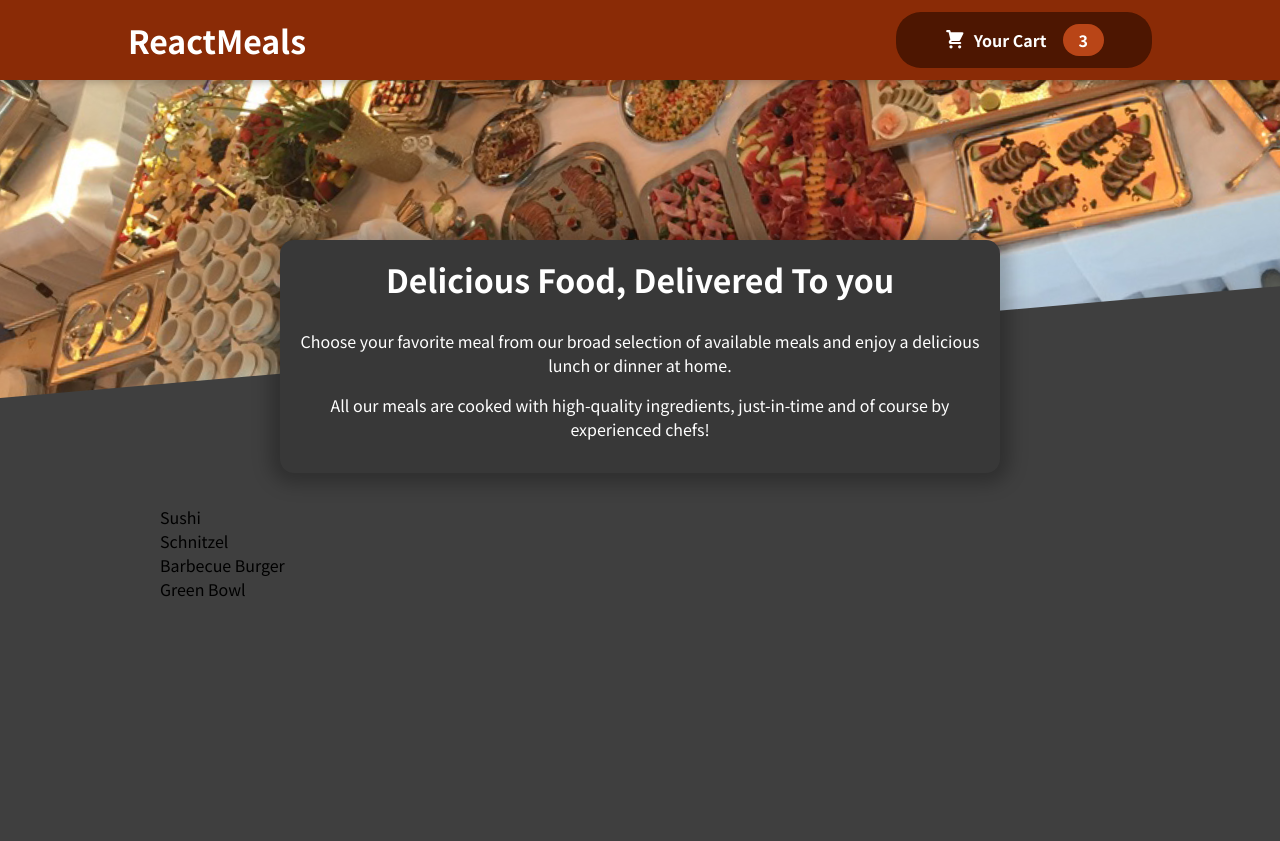
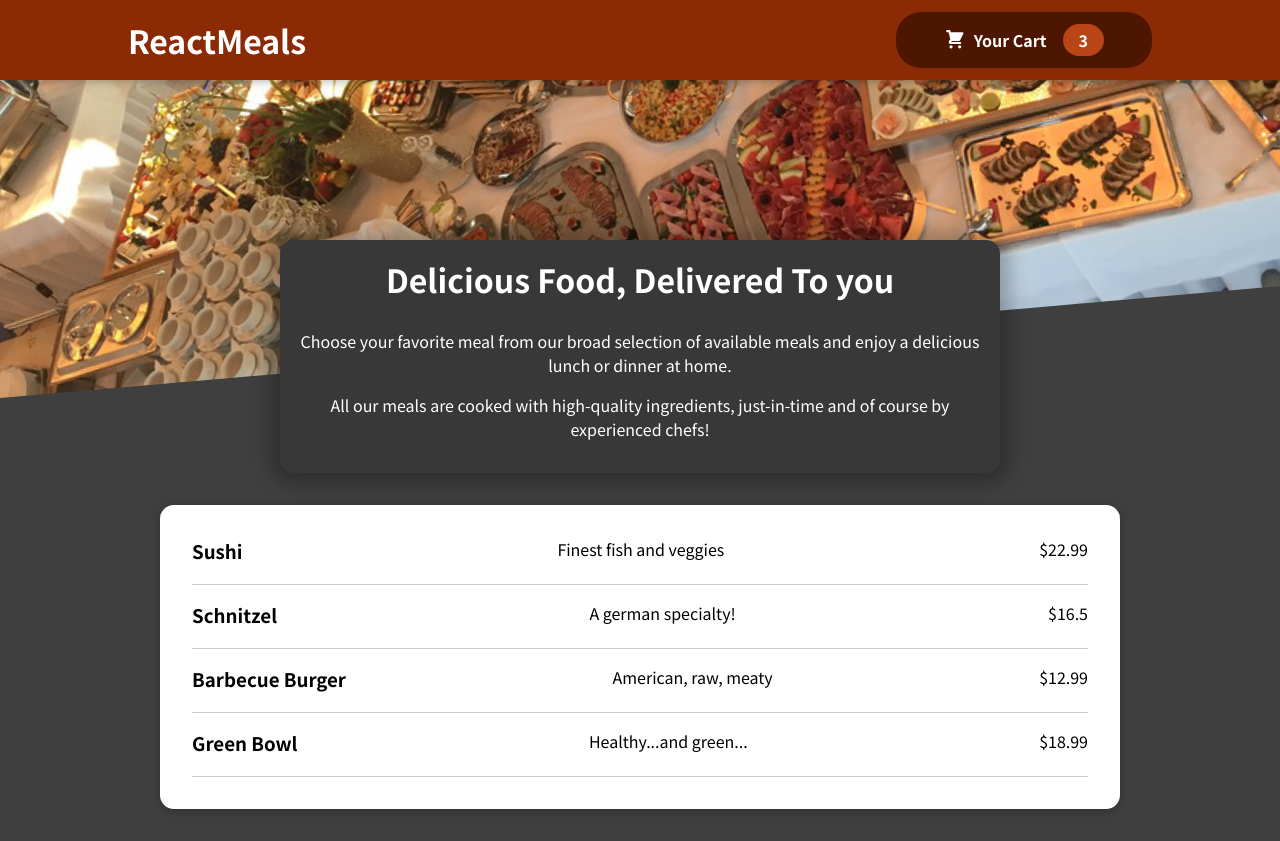
Before and after one commit to jingxia1219/react-food-app, a React (Create React App) app: page / in a window 1280 px wide. Before the commit the page ends 800 px from the top, so only its background shows below. Built offline with nearby package versions, Linux system fonts and the light colour scheme.

Commit message:
added mealitem list

```diff
--- /dev/null
+++ b/src/components/Card.js
@@ -0,0 +1,11 @@
+import classes from './Card.module.css'
+
+function Card(props) {
+return (
+    <div className = {classes.card}>
+        {props.children}
+    </div>
+)
+}
+
+export default Card;
--- /dev/null
+++ b/src/components/Card.module.css
@@ -0,0 +1,6 @@
+.card {
+    padding: 1rem;
+    box-shadow: 0 2px 8px rgba(0, 0, 0, 0.25);
+    border-radius: 14px;
+    background-color: white;
+  }
--- a/src/components/Cart.js
+++ /dev/null
@@ -1,11 +0,0 @@
-import './Cart.css'
-
-function Cart() {
-return (
-    <div className = 'cart'>
-
-    </div>
-)
-}
-
-export default Cart;
--- a/src/components/Header.js
+++ b/src/components/Header.js
@@ -1,5 +1,5 @@
 import  classes from './Header.module.css';
-import Cart from './Cart'
+import Card from './Card'
 import MealImage from '../assets/meals.jpg';
 import {Fragment} from 'react'
 import HeaderCartButton  from './HeaderCartButton';
@@ -14,7 +14,7 @@ function Header() {
         <div className={classes['main-image']} >
             <img src={MealImage} alt='a table full of delicious food' />
         </div>
-        <Cart/>
+
         </Fragment>
     )}
 
--- a/src/components/Meals/AvailableMeals.js
+++ b/src/components/Meals/AvailableMeals.js
@@ -1,4 +1,6 @@
 import classes from './AvailableMeals.module.css'
+import Card from '../Card'
+import MealItem from './MealItem'
 
 const DUMMY_MEALS = [
     {
@@ -31,17 +33,20 @@ function AvailableMeals() {
 
     const mealsList = DUMMY_MEALS.map( meal => {
         return (
-            <li key={meal.id}>
-                {meal.name}
-            </li>
+            <MealItem key={meal.id} name={meal.name} id={meal.id} description={meal.description} price={meal.price}/>
+            // <li key={meal.id}>
+            //     {meal.name}
+            // </li>
         )
     })
 
     return (
         <section className={classes.meals}>
+            <Card>
             <ul>
                 {mealsList}
             </ul>
+            </Card>
         </section>
     )
 }
--- /dev/null
+++ b/src/components/Meals/MealItem.js
@@ -0,0 +1,18 @@
+import classes from './MealItem.module.css'
+
+function MealItem(props) {
+    const price = `$${props.price}`
+    return (
+        <li className={classes.meal}>
+            <div>
+                <h3>
+                    {props.name}
+                </h3>
+            </div>
+            <div>{props.description}</div>
+            <div>{price}</div>
+        </li>
+    )
+}
+
+export default MealItem;
--- /dev/null
+++ b/src/components/Meals/MealItem.module.css
@@ -0,0 +1,22 @@
+.meal {
+    display: flex;
+    justify-content: space-between;
+    margin: 1rem;
+    padding-bottom: 1rem;
+    border-bottom: 1px solid #ccc;
+  }
+
+  .meal h3 {
+    margin: 0 0 0.25rem 0;
+  }
+
+  .description {
+    font-style: italic;
+  }
+
+  .price {
+    margin-top: 0.25rem;
+    font-weight: bold;
+    color: #ad5502;
+    font-size: 1.25rem;
+  }
```
Also changed, not shown: src/App.js (line endings or trailing spaces), src/components/Cart.css (deleted), 1 other file (tests, documents, lock files or other folders).
